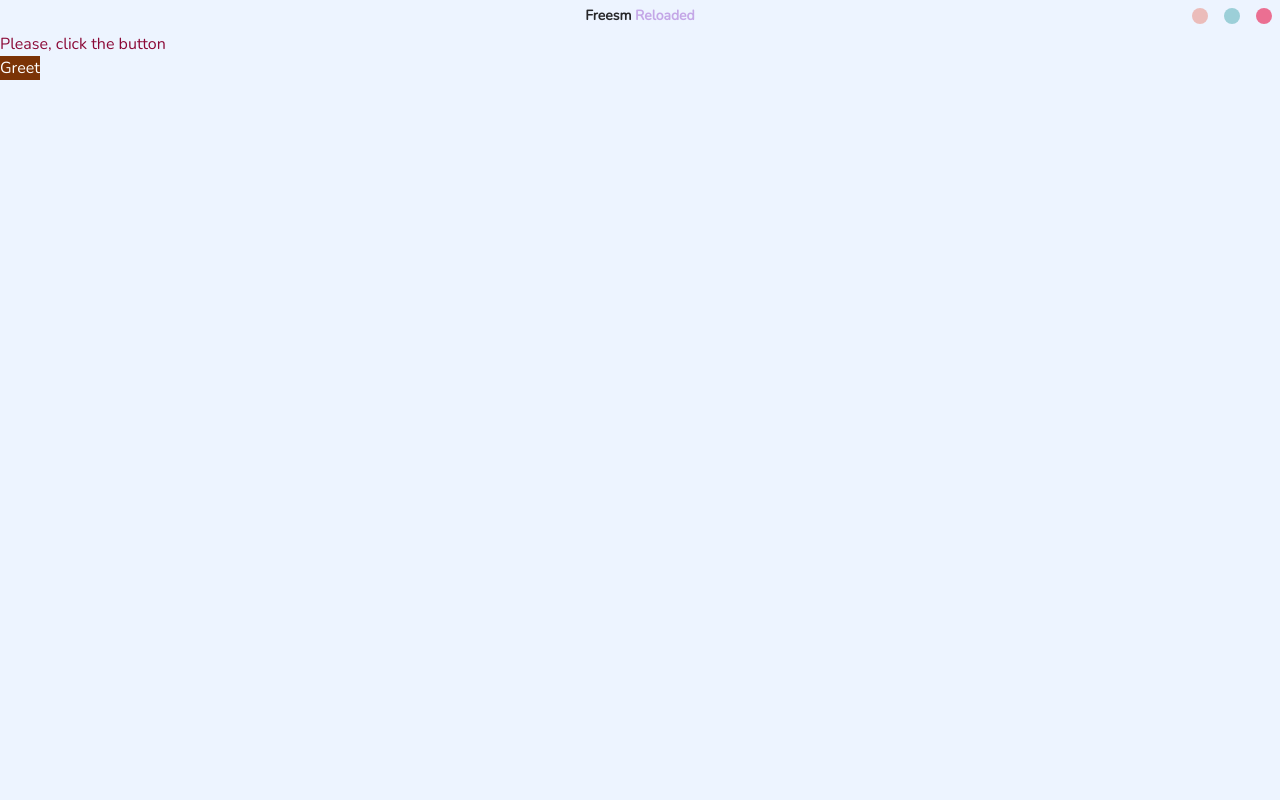
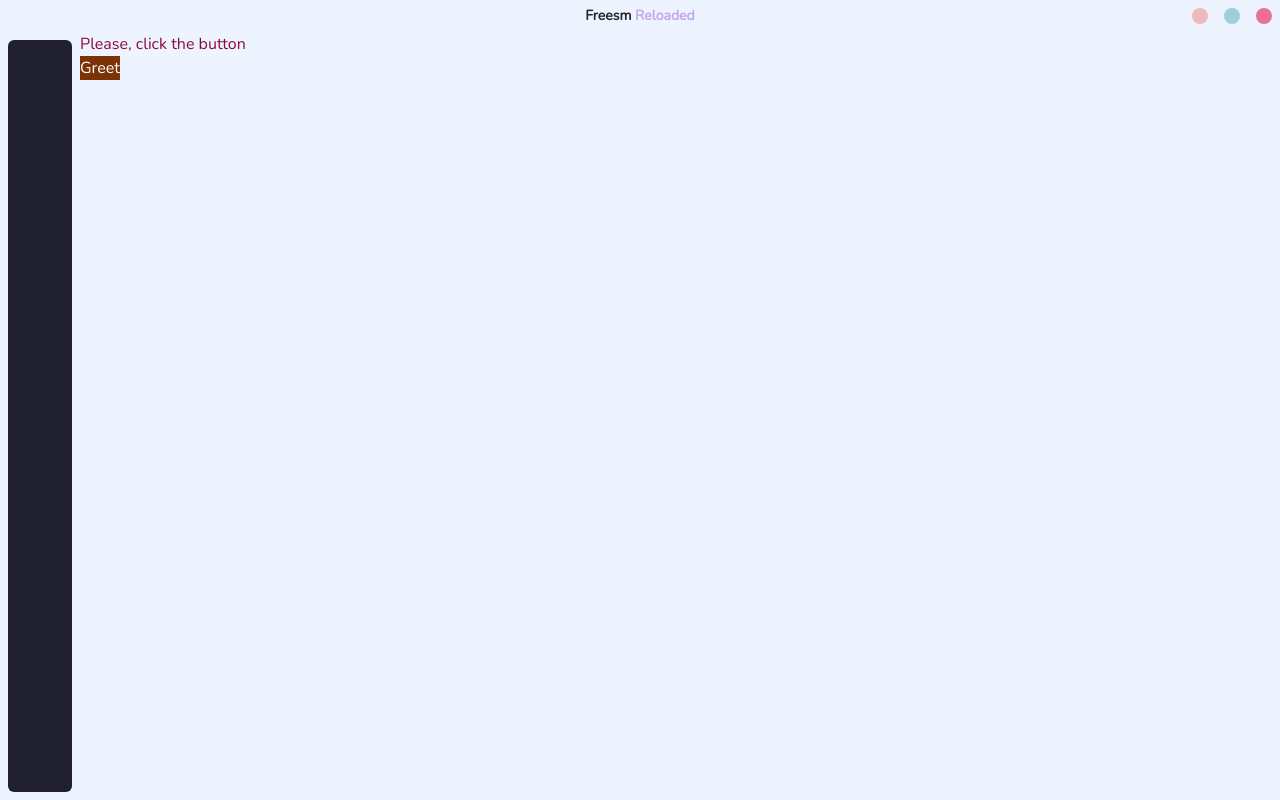
Before and after one commit to FreesmTeam/Kaede-discontinued, a React (Vite) app in the folder frontend/: page / in a window 1280 px wide. Built offline with nearby package versions, Linux system fonts and the light colour scheme.

Commit message:
feat: change app layout

```diff
--- a/frontend/src/App.tsx
+++ b/frontend/src/App.tsx
@@ -1,5 +1,6 @@
 import React, { useState } from 'react';
 import { Greet } from "../wailsjs/go/main/App";
+import Sidebar from "./components/UI/Sidebar/Sidebar";
 
 function App() {
     const [resultText, setResultText] = useState("Please, click the button");
@@ -10,13 +11,16 @@ function App() {
     }
 
     return (
-        <div id="App">
-            <div id="result" className="result text-rose-900">
-                {resultText}
+        <div id="App" className="flex h-[calc(100vh-32px)]">
+            <Sidebar />
+            <div>
+                <div id="result" className="result text-rose-900">
+                    {resultText}
+                </div>
+                <button className="bg-amber-900" onClick={greet}>
+                    Greet
+                </button>
             </div>
-            <button className="bg-amber-900" onClick={greet}>
-                Greet
-            </button>
         </div>
     );
 }
--- /dev/null
+++ b/frontend/src/components/UI/Sidebar/Sidebar.tsx
@@ -0,0 +1,11 @@
+import React from "react";
+
+export default function Sidebar() {
+    return (
+        <div className="p-2">
+            <div className="flex flex-col items-center w-16 h-full rounded-md bg-[#21202e]">
+
+            </div>
+        </div>
+    );
+}
--- a/frontend/src/components/UI/WindowHeader/WindowHeader.tsx
+++ b/frontend/src/components/UI/WindowHeader/WindowHeader.tsx
@@ -10,9 +10,7 @@ export default function WindowHeader() {
     }
 
     function minimise() {
-        windowMinimise().then((isMinimised: boolean) => {
-            console.log(isMinimised);
-        });
+        windowMinimise().then();
     }
 
     function maximise() {
```
